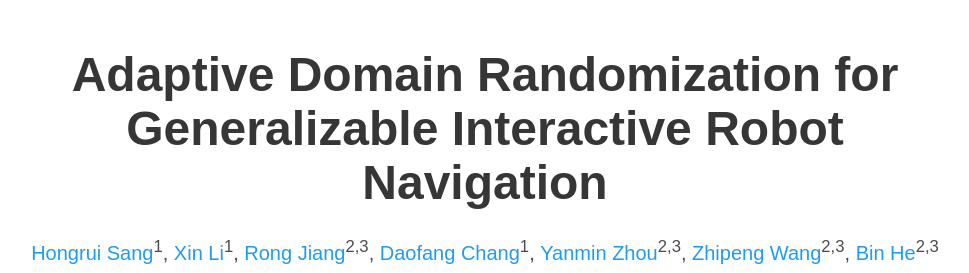
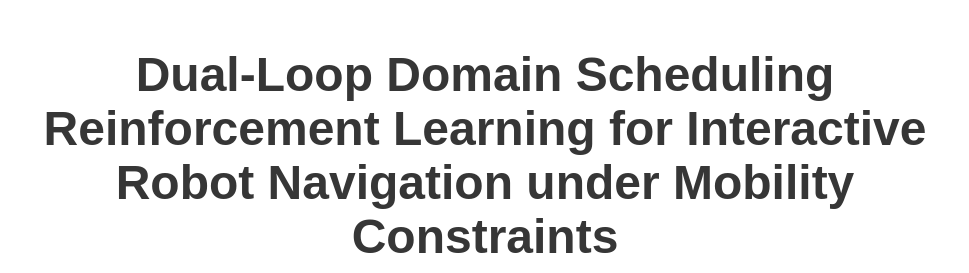
Before and after one commit to sanghongrui/ADR4IntNav, a plain HTML site: page index.html in a window 1280 px wide. Shown: the top 273 px of the page, without its empty margins (155-1124 px from the left). Drawn offline with nearby package versions, Linux system fonts and the light colour scheme; some icons are missing; a web font is replaced by a local one.

Commit message:
Update Title

```diff
--- a/index.html
+++ b/index.html
@@ -34,7 +34,7 @@
     <div class="container is-max-desktop">
       <div class="columns is-centered">
         <div class="column has-text-centered">
-          <h1 class="title is-1 publication-title">Adaptive Domain Randomization for Generalizable Interactive Robot Navigation</h1>
+          <h1 class="title is-1 publication-title">Dual-Loop Domain Scheduling Reinforcement Learning for Interactive Robot Navigation under Mobility Constraints</h1>
           <div class="is-size-5 publication-authors">
             <span class="author-block">
               <a href="javascript:void(0)">Hongrui Sang</a><sup>1</sup>,</span>
```
